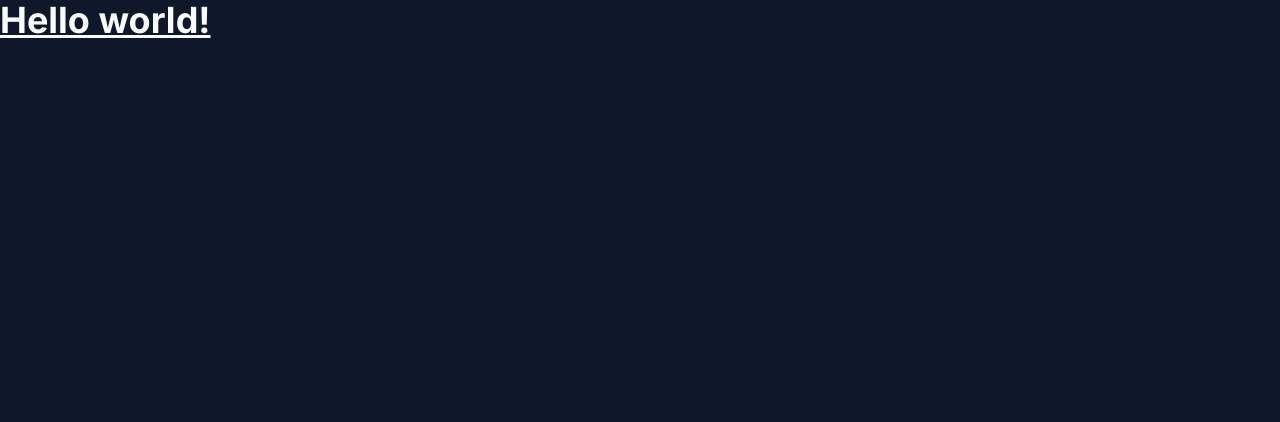
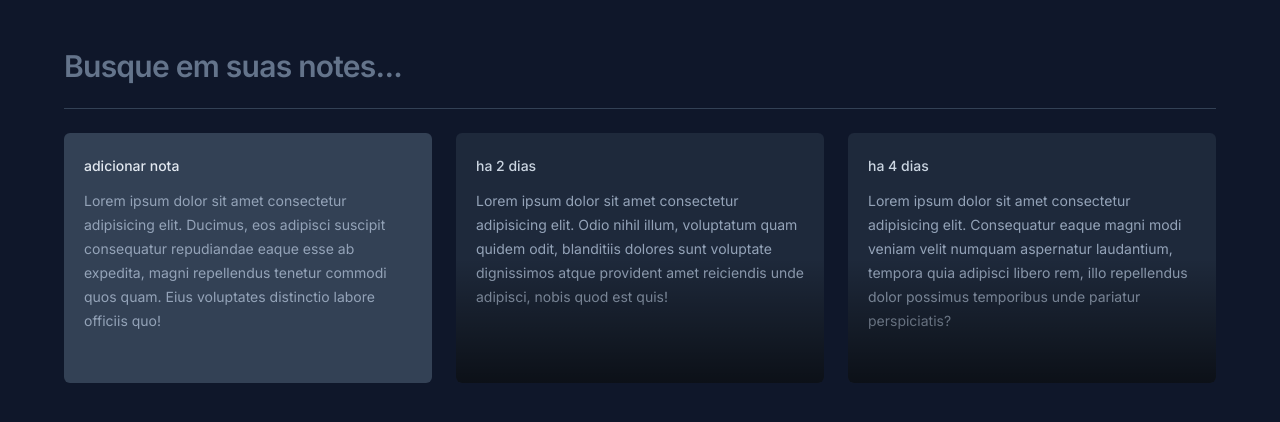
Before and after one commit to paulocod/Notes, a React (Vite) app: page / in a window 1280 px wide. Shown: the top 422 px of the page. Built offline with nearby package versions, Linux system fonts and the light colour scheme.

Commit message:
create a skeleton from app

```diff
--- a/src/app.tsx
+++ b/src/app.tsx
@@ -1,7 +1,54 @@
 export function App() {
   return (
-    <h1 className="text-4xl font-bold underline">
-      Hello world!
-    </h1>
+    <div className="mx-auto max-w-6xl my-12 space-y-6">
+      <form className="w-full">
+        <input
+          type="text"
+          placeholder="Busque em suas notes..."
+          className="w-full bg-transparent text-3xl font-semibold tracking-tight outline-none placeholder:text-slate-500"
+        />
+      </form>
+
+      <div className="h-px bg-slate-700" />
+
+      <div className="grid grid-cols-3 gap-6 auto-rows-[250px]">
+        <div className="rounded-md bg-slate-700 p-5 space-y-3 overflow-hidden">
+          <span
+            className="text-sm font-medium text-slate-200">
+            adicionar nota
+          </span>
+          <p
+            className="text-sm leading-6 text-slate-400">
+            Lorem ipsum dolor sit amet consectetur adipisicing elit. Ducimus, eos adipisci suscipit consequatur repudiandae eaque esse ab expedita, magni repellendus tenetur commodi quos quam. Eius voluptates distinctio labore officiis quo!
+          </p>
+
+        </div>
+
+        <div className="rounded-md bg-slate-800 p-5 space-y-3 overflow-hidden relative">
+          <span
+            className="text-sm font-medium text-slate-300">
+            ha 2 dias
+          </span>
+          <p
+            className="text-sm leading-6 text-slate-400">
+            Lorem ipsum dolor sit amet consectetur adipisicing elit. Odio nihil illum, voluptatum quam quidem odit, blanditiis dolores sunt voluptate dignissimos atque provident amet reiciendis unde adipisci, nobis quod est quis!
+          </p>
+          <div className="absolute bottom-0 left-0 right-0 h-1/2 bg-gradient-to-t from-black/60 to-black/0 pointer-events-none" />
+        </div>
+
+        <div className="rounded-md bg-slate-800 p-5 space-y-3 overflow-hidden relative">
+          <span
+            className="text-sm font-medium text-slate-300">
+            ha 4 dias
+          </span>
+          <p
+            className="text-sm leading-6 text-slate-400">
+            Lorem ipsum dolor sit amet consectetur adipisicing elit. Consequatur eaque magni modi veniam velit numquam aspernatur laudantium, tempora quia adipisci libero rem, illo repellendus dolor possimus temporibus unde pariatur perspiciatis?
+          </p>
+          <div className="absolute bottom-0 left-0 right-0 h-1/2 bg-gradient-to-t from-black/60 to-black/0 pointer-events-none" />
+        </div>
+
+      </div>
+    </div>
   )
 }
```
